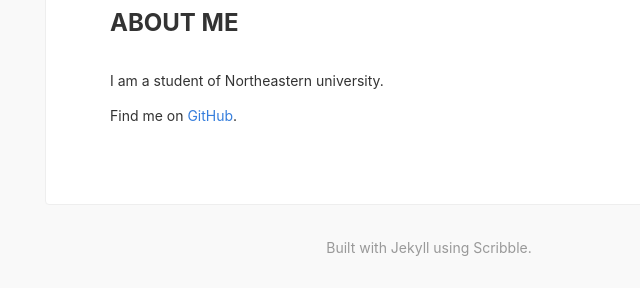
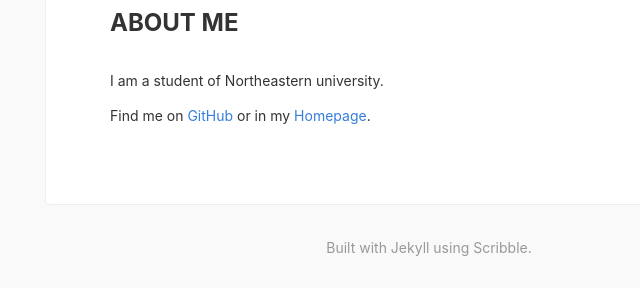
Before and after one commit to blog-slinzhai/blog-slinzhai.github.io, a Jekyll site: the page built from about.md, in a window 1280 px wide. Shown: the part 301-589 px from the top of the page, without its empty margins (211-851 px from the left). Built offline with Jekyll 4.4.1, drawn with Linux system fonts in a browser that asks for light colours; nearby versions of some CDN libraries.

Commit message:
Update about.md

```diff
--- a/about.md
+++ b/about.md
@@ -4,4 +4,4 @@ title: About me
 
 I am a student of Northeastern university.
 
-Find me on [GitHub](https://github.com/slinzhai).
+Find me on [GitHub](https://github.com/slinzhai) or in my [Homepage](https://slinzhai.github.io).
```
